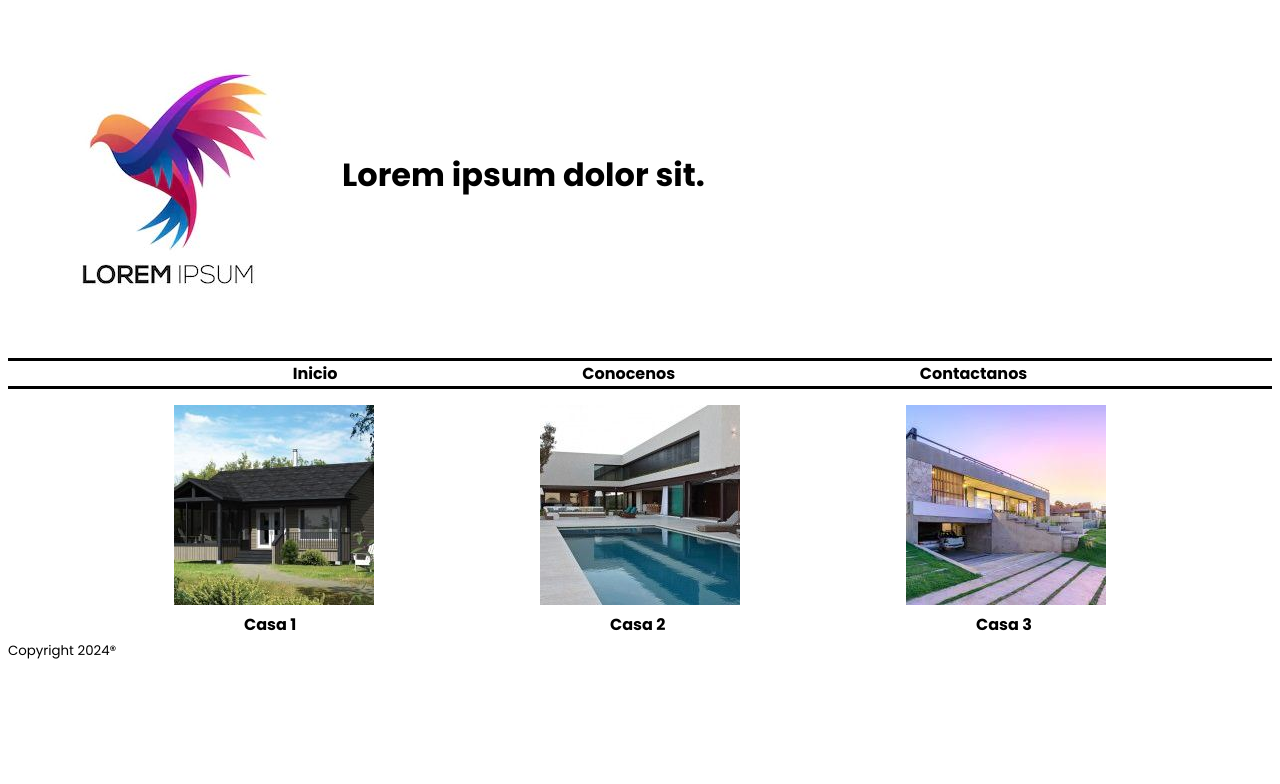
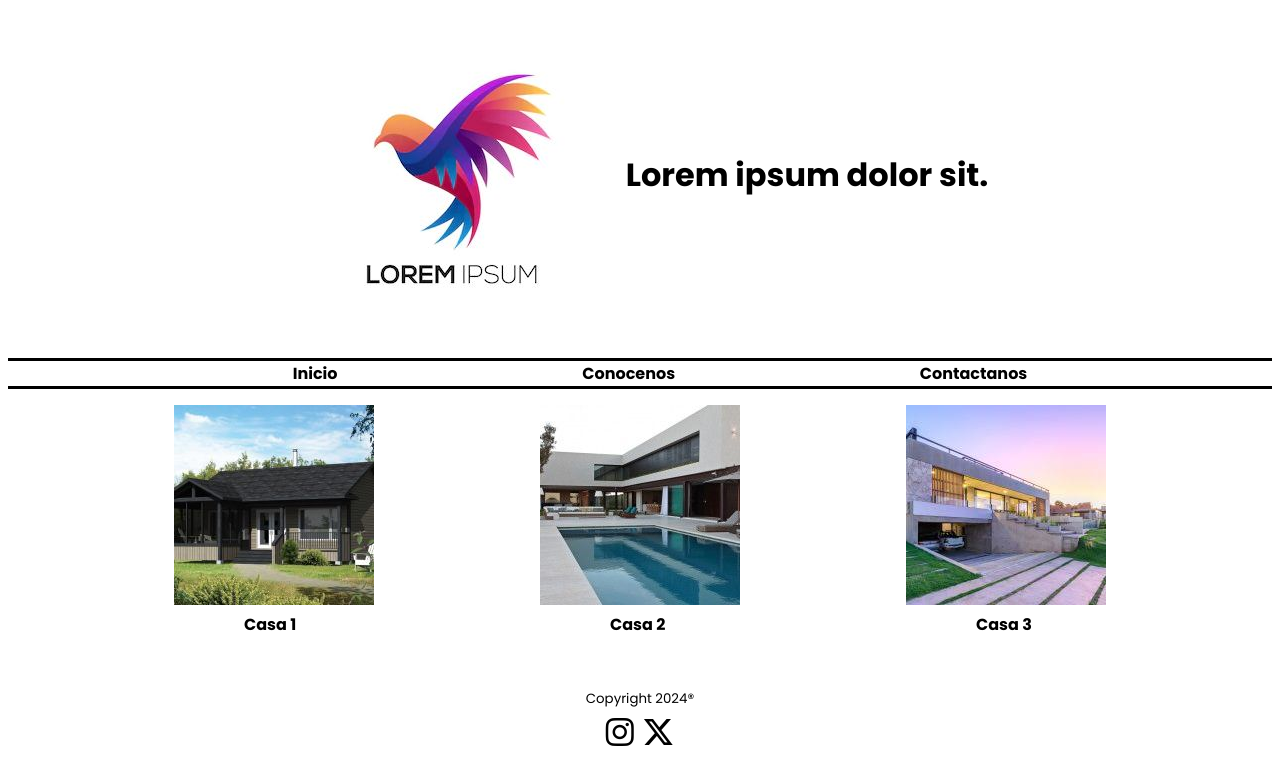
Before and after one commit to Tremist/clase-06ejercicio, a plain HTML site: page index.html in a window 1280 px wide. Drawn offline with Linux system fonts and the light colour scheme.

Commit message:
Se agregan redes sociales y se modifican los flex para mejor visualizacion

```diff
--- a/css/style.css
+++ b/css/style.css
@@ -8,6 +8,7 @@
   display: flex;
   align-items: center;
   flex-wrap: wrap;
+  justify-content: center;
 }
 
 .containernav {
@@ -60,3 +61,18 @@ a:-webkit-any-link {
 .selfalign {
   align-self: center;
 }
+
+.containerfooter {
+  display: flex;
+  justify-content: space-between;
+  flex-direction: column;
+  align-items: center;
+}
+
+.fontsizeredes {
+  font-size: 2rem;
+}
+
+.marginfooter {
+  margin-top: 52px;
+}
--- a/index.html
+++ b/index.html
@@ -48,6 +48,18 @@
       </div>
     </main>
     <section></section>
-    <footer><small>Copyright 2024®</small></footer>
+    <footer class="containerfooter marginfooter">
+      <small>Copyright 2024® </small>
+      <div class="fontsizeredes">
+        <a href="http://instagram.com"
+          ><i class="fa-brands fa-instagram"></i
+        ></a>
+        <a href="http://x.com"><i class="fa-brands fa-x-twitter"></i></a>
+      </div>
+    </footer>
+    <script
+      src="https://kit.fontawesome.com/3568351f8c.js"
+      crossorigin="anonymous"
+    ></script>
   </body>
 </html>
```
